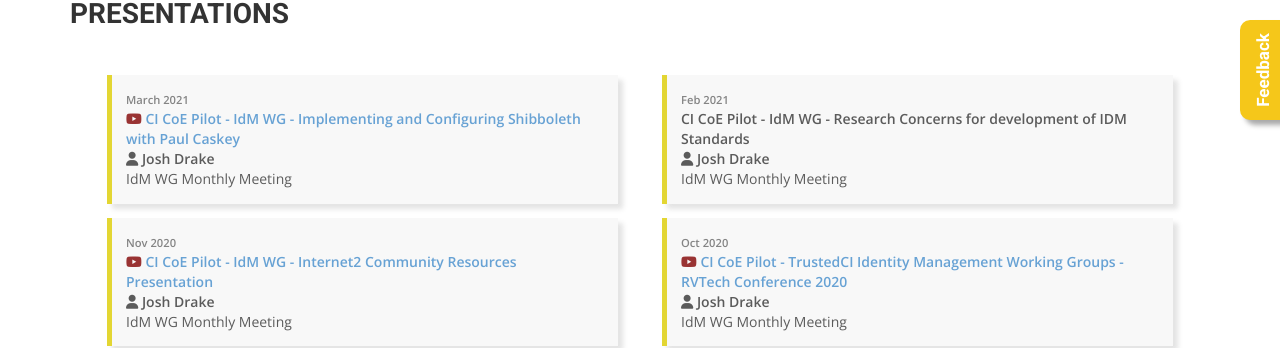
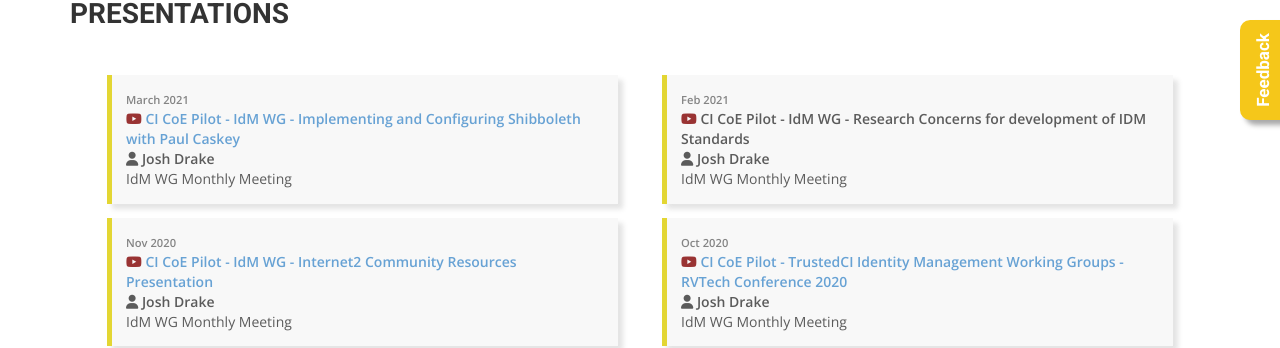
Before and after one commit to cicoe/cicoe.github.io, a Jekyll site: the page built from presentations.html, in a window 1280 px wide. Shown: the part 455-803 px from the top of the page. Built offline with Jekyll 4.4.1, drawn with Linux system fonts in a browser that asks for light colours; nearby versions of some CDN libraries; some web fonts are replaced.

Commit message:
edits to presentations

```diff
--- a/presentations.html
+++ b/presentations.html
@@ -18,11 +18,13 @@
                         <div class="presentation"
                              style="border-left: 0.4em solid {% if n.color %} #{{ n.color }} {% else %} #ddcc00 {% endif %}">
                             <span style="color: #666; font-size: 0.8em"><strong>{{ n.date }}</strong></span><br/>
-                            {% if n.file %}
                             {% if n.video_link.size > 0 %}
                             <a href="{{ n.video_link }}"><i class="fab fa-youtube"></i></a>
                             {% endif %}
+                            {% if n.file %}
                             <a href="/presentations/{{ n.file }}" target="_blank"><strong>{{ n.title }}</strong></a>
+                            {% elsif n.presentation_link %}
+                            <a href="{{ n.presentation_link }}" target="_blank"><strong>{{ n.title }}</strong></a>
                             {% else %}
                             <strong>{{ n.title }}</strong>
                             {% endif %}
```
